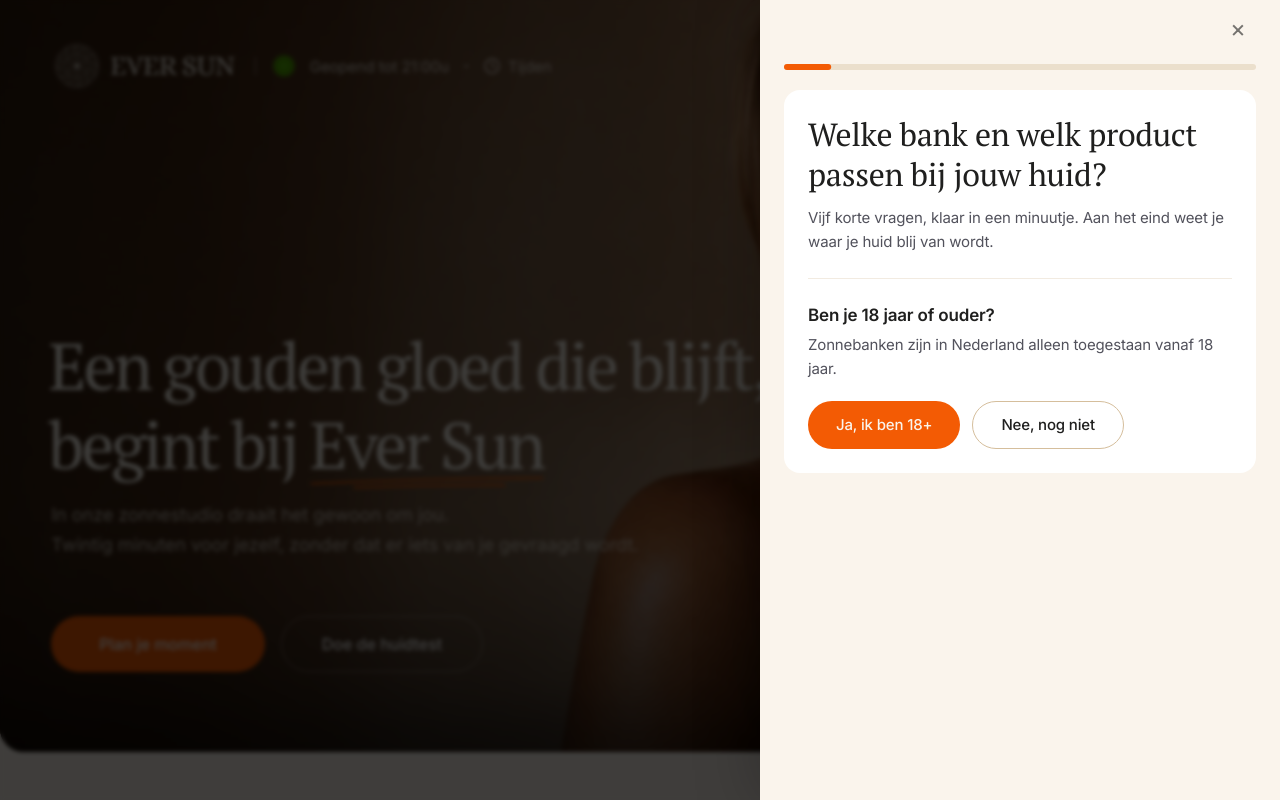
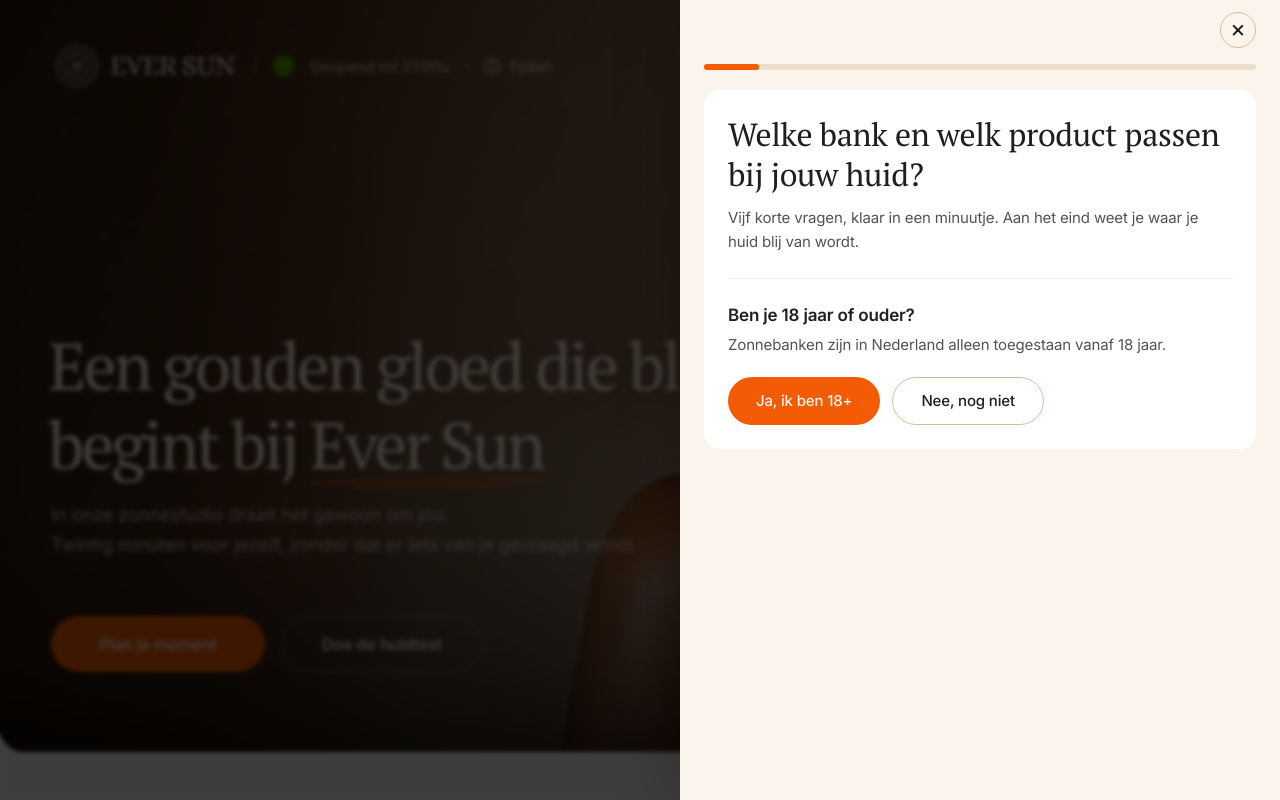
Before and after one commit to timothyvansas-gif/eversun, a Next.js app: page / in a window 1280 px wide. Both pictures are taken after a click on the button "Doe de huidtest". Shown: the top 800 px of the page. Built offline with nearby package versions, Linux system fonts and the light colour scheme.

Commit message:
style(ui): widen huidtest panel and refine close controls

```diff
--- a/src/components/huidtest/panel-metrics.ts
+++ b/src/components/huidtest/panel-metrics.ts
@@ -5,4 +5,4 @@
  * other: the panel draws itself with it, and the result screen does arithmetic
  * with it to place the QR overlay over the panel rather than over the page.
  */
-export const HUIDTEST_PANEL_WIDTH = 520;
+export const HUIDTEST_PANEL_WIDTH = 600;
--- a/src/components/ui/close-button.tsx
+++ b/src/components/ui/close-button.tsx
@@ -6,12 +6,13 @@ const SIZES = {
 } as const;
 
 const VARIANTS = {
-  // For a light/white surface. Its own outline color: the unlayered global
-  // accent ring reads too faint against a near-white × at this size.
-  light: "text-ink/60 hover:text-ink hover:border-line focus-visible:outline-2 focus-visible:outline-offset-2 focus-visible:outline-zinc-900",
-  // For a dark surface (#111111 and similar). Leans on the global accent
-  // focus ring instead of overriding it — that ring reads fine on dark.
-  dark: "text-nav-ink/60 hover:text-nav-ink hover:border-nav-ink/30",
+  // For a light/white surface. The × is fully present at rest; on hover its
+  // border resolves to the same ink colour instead of introducing a second
+  // warm line colour.
+  light: "text-ink border-line hover:border-ink focus-visible:outline-2 focus-visible:outline-offset-2 focus-visible:outline-zinc-900",
+  // For a dark surface (#111111 and similar), with the same resting/hover
+  // relationship in the light nav palette.
+  dark: "text-nav-ink border-nav-ink/30 hover:border-nav-ink",
 } as const;
 
 type CloseButtonProps = {
@@ -39,7 +40,7 @@ export const CloseButton = forwardRef<HTMLButtonElement, CloseButtonProps>(
         type="button"
         onClick={onClick}
         aria-label={label}
-        className={`flex items-center justify-center rounded-full border border-transparent leading-none transition-colors duration-150 cursor-pointer ${VARIANTS[variant]} ${SIZES[size]} ${className}`}
+        className={`flex items-center justify-center rounded-full border leading-none transition-colors duration-150 cursor-pointer ${VARIANTS[variant]} ${SIZES[size]} ${className}`}
       >
         {/* The "×" glyph sits ~0.05em below the centre of its text box, which
             shows as soon as the hover ring makes the circle visible. Nudged back
```
